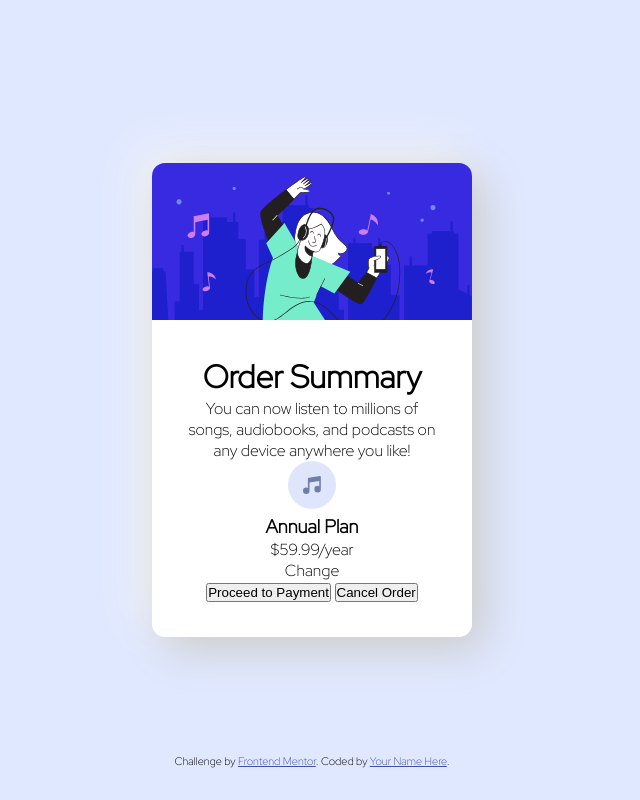
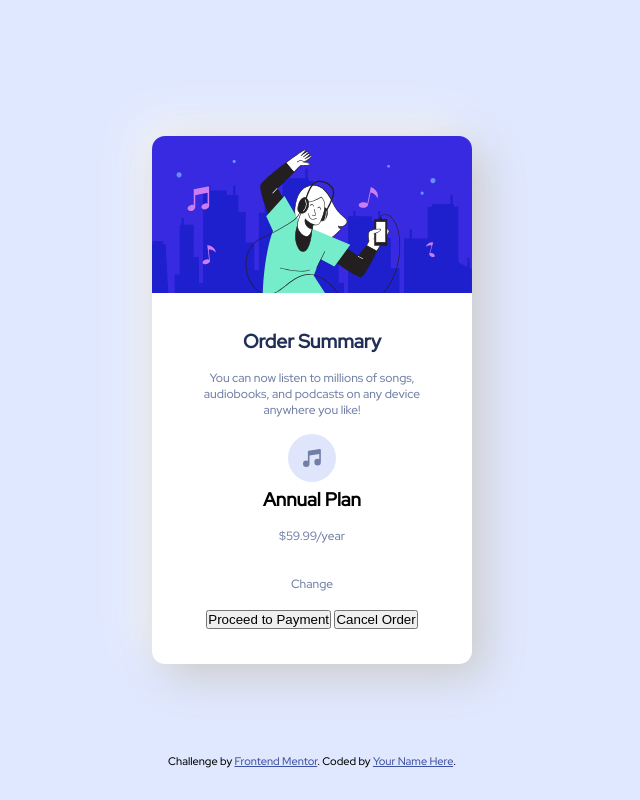
Before and after one commit to utkarsh1311/web-dev-practice, a plain HTML site: page order-summary-component-main/index.html in a window 1280 px wide. Shown: the whole page, without its empty margins (328-968 px from the left). Drawn offline with Linux system fonts and the light colour scheme.

Commit message:
add style to card-text

```diff
--- a/order-summary-component-main/style.css
+++ b/order-summary-component-main/style.css
@@ -1,4 +1,4 @@
-@import url("https://fonts.googleapis.com/css2?family=Red+Hat+Display:wght@300&display=swap");
+@import url("https://fonts.googleapis.com/css2?family=Red+Hat+Display:wght@500&display=swap");
 
 * {
 	margin: 0;
@@ -36,6 +36,18 @@ body {
 	padding: 2.2rem;
 }
 
+.card-body h1 {
+	font-size: 1.2rem;
+	font-weight: bolder;
+    color: hsl(223, 47%, 23%);
+}
+
+.card-body p {
+    font-size: 0.75rem;
+    color: hsl(224, 23%, 55%);
+    padding: 1rem 1rem;
+}
+
 .card-img-top {
 	border-radius: 13px 13px 0 0;
 	width: 100%;
```
